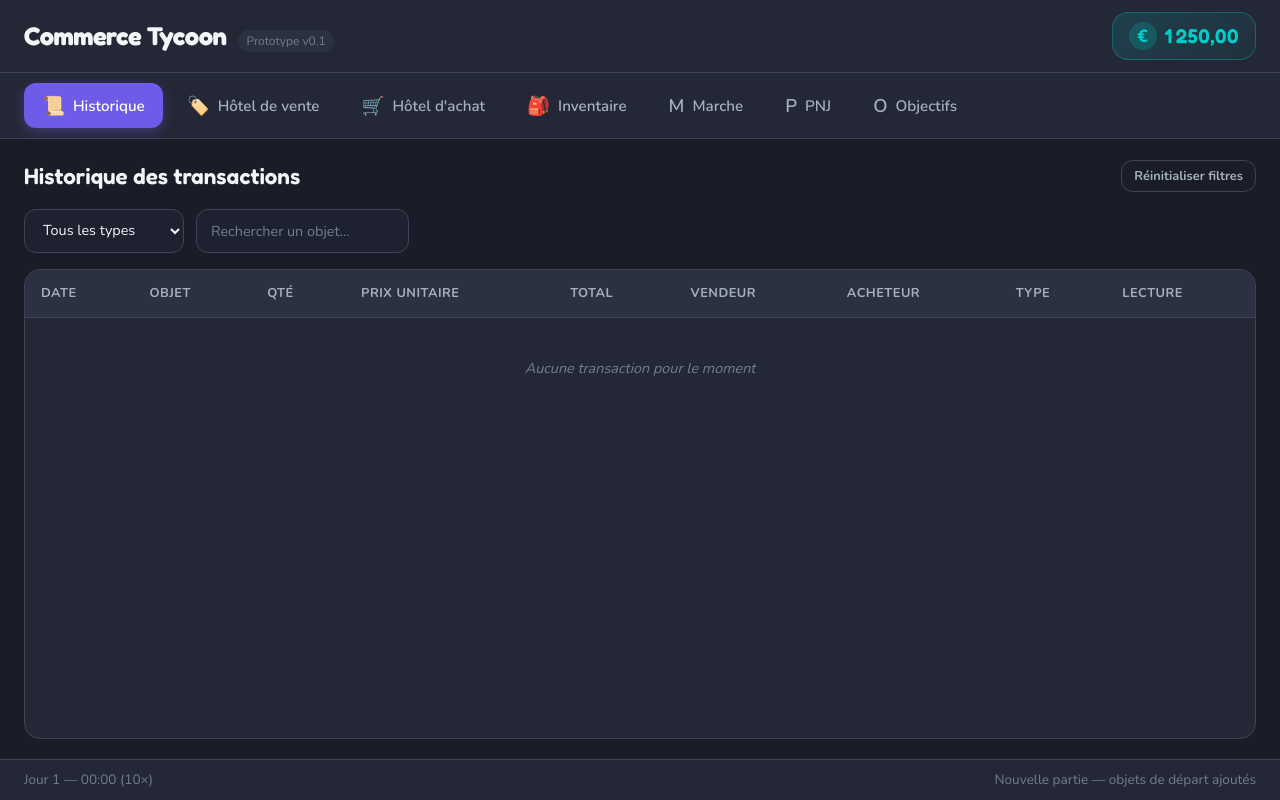
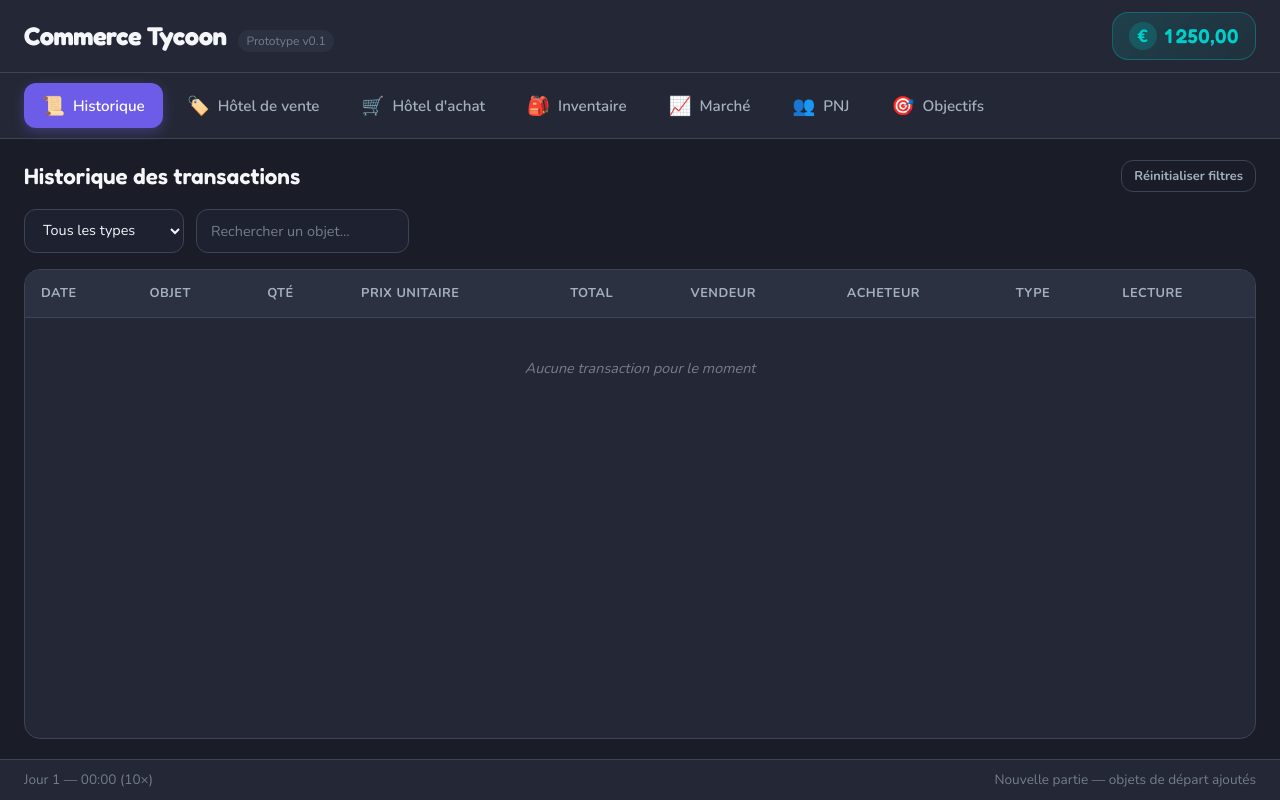
Before and after one commit to NicolasDabek/CommerceGame, a website with bundled scripts: page index.html in a window 1280 px wide. Built offline with nearby package versions, Linux system fonts and the light colour scheme.

Commit message:
ui: icônes emoji pour Marché, PNJ et Objectifs

```diff
--- a/index.html
+++ b/index.html
@@ -50,15 +50,15 @@
         <span class="nav-label">Inventaire</span>
       </button>
       <button class="nav-btn" data-panel="market" id="btn-market">
-        <span class="nav-icon">M</span>
-        <span class="nav-label">Marche</span>
+        <span class="nav-icon">📈</span>
+        <span class="nav-label">Marché</span>
       </button>
       <button class="nav-btn" data-panel="npcs" id="btn-npcs">
-        <span class="nav-icon">P</span>
+        <span class="nav-icon">👥</span>
         <span class="nav-label">PNJ</span>
       </button>
       <button class="nav-btn" data-panel="goals" id="btn-goals">
-        <span class="nav-icon">O</span>
+        <span class="nav-icon">🎯</span>
         <span class="nav-label">Objectifs</span>
       </button>
     </nav>
```
